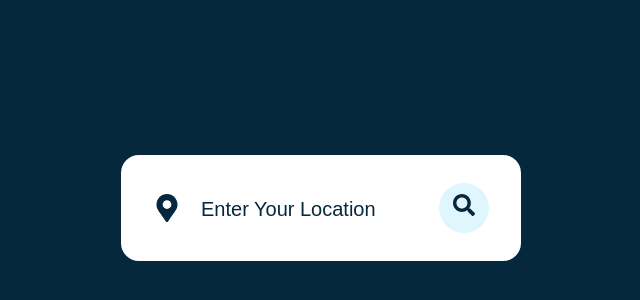
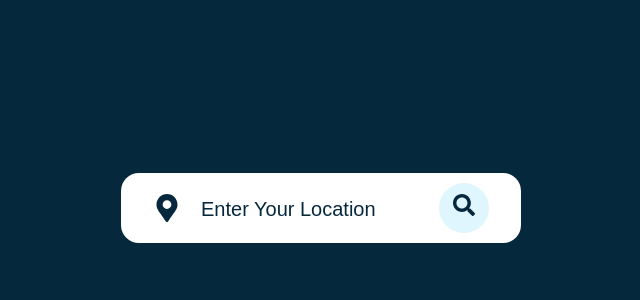
Before and after one commit to yyfyifan/weather-app, a React (Vite) app: page / in a window 1280 px wide. Shown: the part 192-492 px from the top of the page, without its empty margins (319-959 px from the left). Built offline with nearby package versions, Linux system fonts and the light colour scheme.

Commit message:
Slightly change the vertical paddings when the weather box is invisible.

```diff
--- a/src/App.tsx
+++ b/src/App.tsx
@@ -5,13 +5,13 @@ import Container from "./components/layouts/Container.tsx";
 import { initialState, reducer } from "./stores/weather-data.ts";
 import NotFound from "./components/NotFound.tsx";
 import { DataResponse, ErrorResponse } from "./interfaces/weather-data.ts";
-import { useLocation } from "react-router-dom";
 import WeatherBox from "./components/WeatherBox.tsx";
+import { useLocationPath } from "./hooks/useLocationPath.ts";
 
 function App() {
   // TODO: Move the weather data into the 'WeatherBox' component.
   const [state, dispatch] = useReducer(reducer, initialState);
-  const location = useLocation();
+  const locationPath = useLocationPath();
 
   async function fetchWeatherData(location: string) {
     if (location.trim().length === 0) {
@@ -32,12 +32,8 @@ function App() {
   }
 
   useEffect(() => {
-    if (location.pathname.startsWith("/")) {
-      const weatherLocation = location.pathname.substring(1);
-
-      fetchWeatherData(decodeURI(weatherLocation));
-    }
-  }, [location]);
+    fetchWeatherData(locationPath);
+  }, [locationPath]);
 
   return (
     <Container>
--- a/src/components/LocationSearchBox.tsx
+++ b/src/components/LocationSearchBox.tsx
@@ -3,7 +3,8 @@ import { css } from "@emotion/react";
 import { FaMapMarkerAlt, FaSearch } from "react-icons/fa";
 import { useState } from "react";
 import { useTitle } from "react-use";
-import { useLocation, useNavigate } from "react-router-dom";
+import { useNavigate } from "react-router-dom";
+import { useLocationPath } from "../hooks/useLocationPath.ts";
 
 const SearchButton: React.FC<{ onClick: React.MouseEventHandler<HTMLButtonElement> }> = ({
   onClick,
@@ -32,16 +33,16 @@ const SearchButton: React.FC<{ onClick: React.MouseEventHandler<HTMLButtonElemen
 };
 
 const LocationSearchBox = () => {
+  // Stored in lower case.
   const [searchLocation, setSearchLocation] = useState("");
   const navigate = useNavigate();
-  const urlLocation = useLocation();
-
+  const locationPath = useLocationPath();
   useTitle(`Weather App${searchLocation ? ` - ${searchLocation.toUpperCase()}` : ""}`);
 
   // Keep the input text in sync with the current location when the URL changes.
   useEffect(() => {
-    setSearchLocation(decodeURI(urlLocation.pathname.substring(1)));
-  }, [urlLocation]);
+    setSearchLocation(locationPath.toLowerCase());
+  }, [locationPath]);
 
   const handleKeyDown: React.KeyboardEventHandler<HTMLInputElement> = (event) => {
     if (event.key === "Enter") {
@@ -50,10 +51,10 @@ const LocationSearchBox = () => {
   };
 
   const handleSetLocation = () => {
-    if (`/${searchLocation}` === urlLocation.pathname) {
+    if (searchLocation.toLowerCase() === locationPath.toLowerCase()) {
       return;
     }
-    navigate(`${searchLocation}`);
+    navigate(searchLocation);
   };
 
   return (
@@ -77,7 +78,7 @@ const LocationSearchBox = () => {
         type="text"
         placeholder="Enter your location"
         value={searchLocation}
-        onChange={(event) => setSearchLocation(event.target.value)}
+        onChange={(event) => setSearchLocation(event.target.value.toLowerCase())}
         autoFocus
         onKeyDown={handleKeyDown}
         css={css`
--- a/src/components/layouts/Container.tsx
+++ b/src/components/layouts/Container.tsx
@@ -1,10 +1,12 @@
 import React from "react";
 import { css } from "@emotion/react";
+import { useLocationPath } from "../../hooks/useLocationPath.ts";
 
 interface Props {
   children: React.ReactNode;
 }
 const Container: React.FC<Props> = ({ children }) => {
+  const locationPath = useLocationPath();
   return (
     <div
       css={css`
@@ -12,7 +14,7 @@ const Container: React.FC<Props> = ({ children }) => {
         height: auto;
         position: relative;
         background-color: #fff;
-        padding: 28px 32px;
+        padding: ${locationPath ? 28 : 10}px 32px;
         overflow: hidden;
         border-radius: 18px;
         font-family: "Roboto", sans-serif;
--- /dev/null
+++ b/src/hooks/useLocationPath.ts
@@ -0,0 +1,6 @@
+import { useLocation } from "react-router-dom";
+
+export const useLocationPath = () => {
+  const urlLocation = useLocation();
+  return decodeURI(urlLocation.pathname.substring(1));
+};
```
